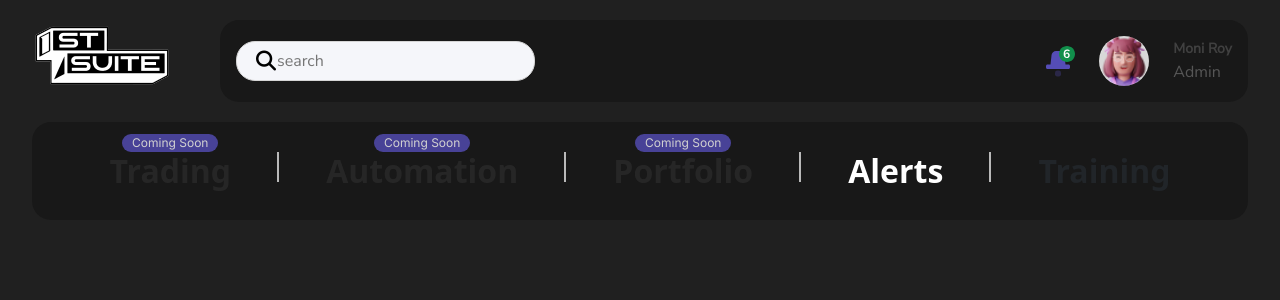
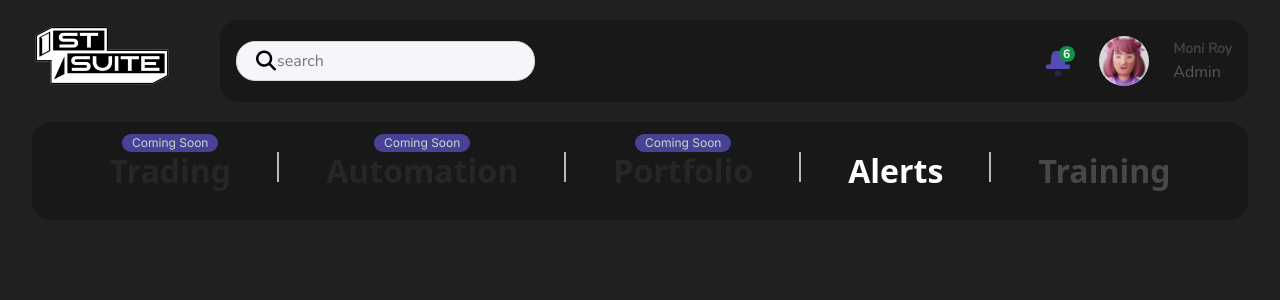
Before and after one commit to Hamza-Noah/Geek-Lab, a React (Vite) app: page / in a window 1280 px wide. Shown: the top 300 px of the page. Built offline with nearby package versions, Linux system fonts and the light colour scheme; a web font is replaced by a local one.

Commit message:
added a missed style to the sections

```diff
--- a/src/components/Sections/Sections.tsx
+++ b/src/components/Sections/Sections.tsx
@@ -11,7 +11,7 @@ export default function Sections() {
         <div className={`${soon ? styles.soon : ""}`}><h2>Automation</h2></div>
         <div className={`${soon ? styles.soon : ""}`}><h2>Portfolio</h2></div>
         <div className={styles.active}><h2>Alerts</h2></div>
-        <div><h2>Training</h2></div>
+        <div className={`${styles["section-title"]}`}><h2>Training</h2></div>
     </section>
   )
 }
--- a/src/components/Sections/section.module.css
+++ b/src/components/Sections/section.module.css
@@ -12,6 +12,10 @@
       cursor: pointer;
       margin: 0;
     }
+  }
+
+  .section-title{
+    color: #484848;
   }
 }
 
```
